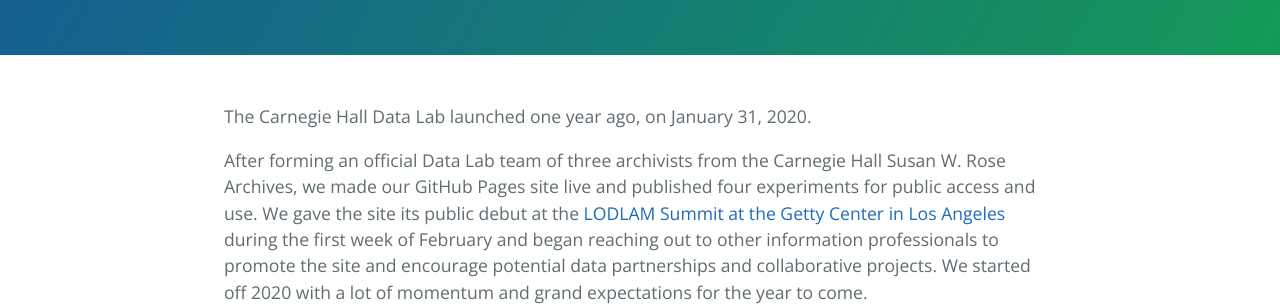
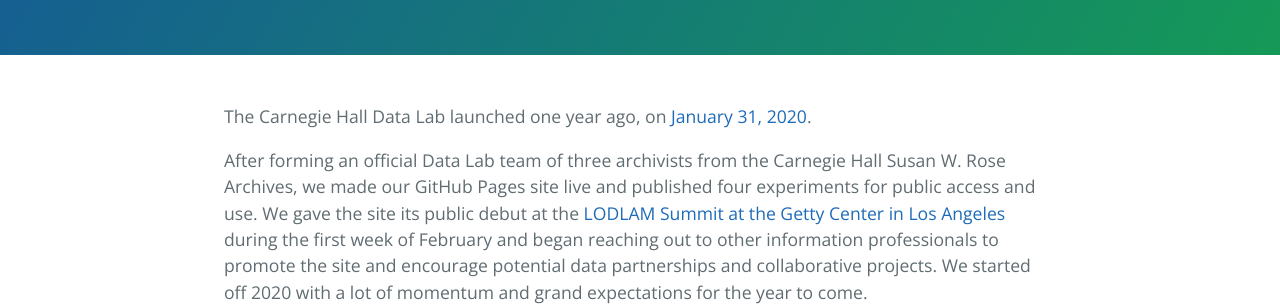
Before and after one commit to CarnegieHall/datalab, a Jekyll site: the page built from _posts/2021-01-29-firstyear.md, in a window 1280 px wide and 900 px high. Shown: the part 373-679 px from the top of the window. Built offline with Jekyll 4.4.1, drawn with Linux system fonts in a browser that asks for light colours; part of the change alters nothing that is shown.

```diff
--- a/_posts/2021-01-29-firstyear.md
+++ b/_posts/2021-01-29-firstyear.md
@@ -2,7 +2,7 @@
 layout: post
 title: "Carnegie Hall Data Lab: First Year in Review "
 ---
-The Carnegie Hall Data Lab launched one year ago, on January 31, 2020.
+The Carnegie Hall Data Lab launched one year ago, on <a href="https://carnegiehall.github.io/datalab/2020/01/31/helloworld.html" target="_blank">January 31, 2020</a>.
 
 After forming an official Data Lab team of three archivists from the Carnegie Hall Susan W. Rose Archives, we made our GitHub Pages site live and published four experiments for public access and use. We gave the site its public debut at the <a href="https://carnegiehall.github.io/datalab/2020/02/21/lodlam2020recap.html" target="_blank">LODLAM Summit at the Getty Center in Los Angeles</a> during the first week of February and began reaching out to other information professionals to promote the site and encourage potential data partnerships and collaborative projects. We started off 2020 with a lot of momentum and grand expectations for the year to come.
 
```
